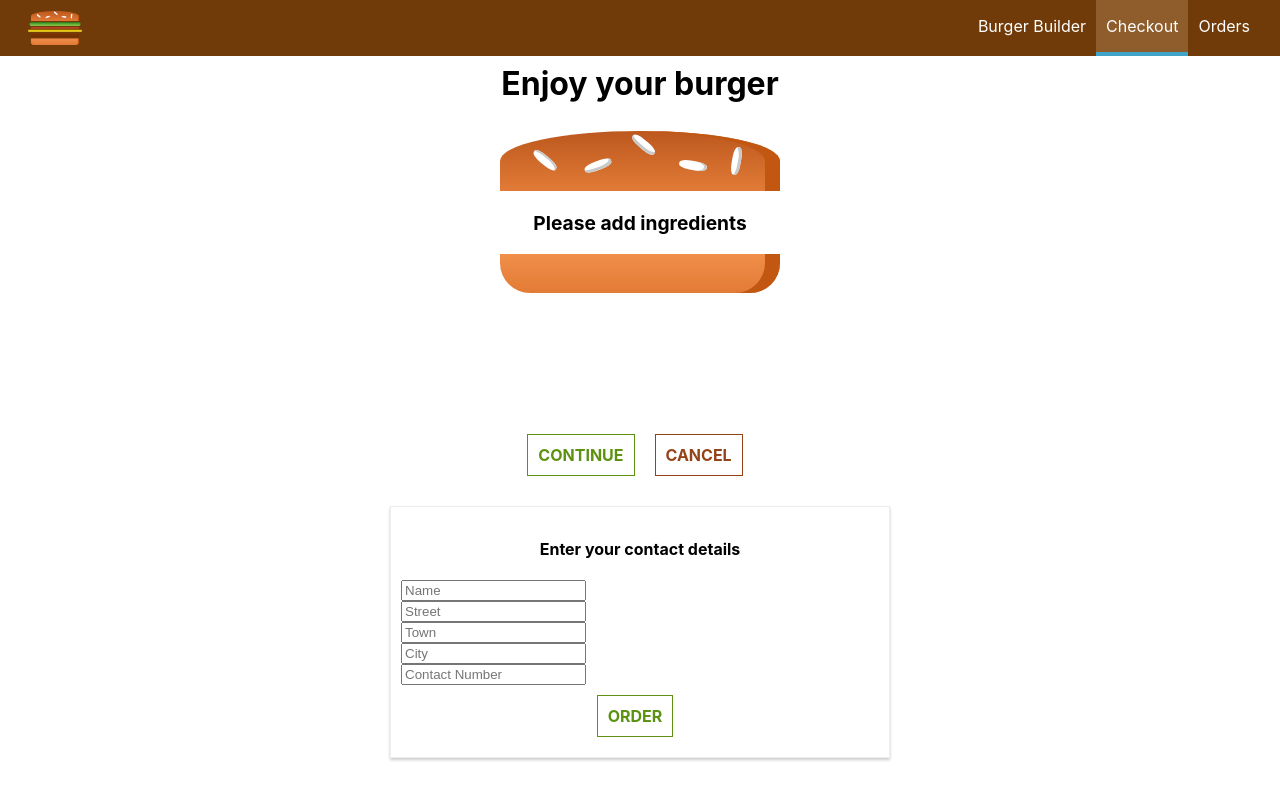
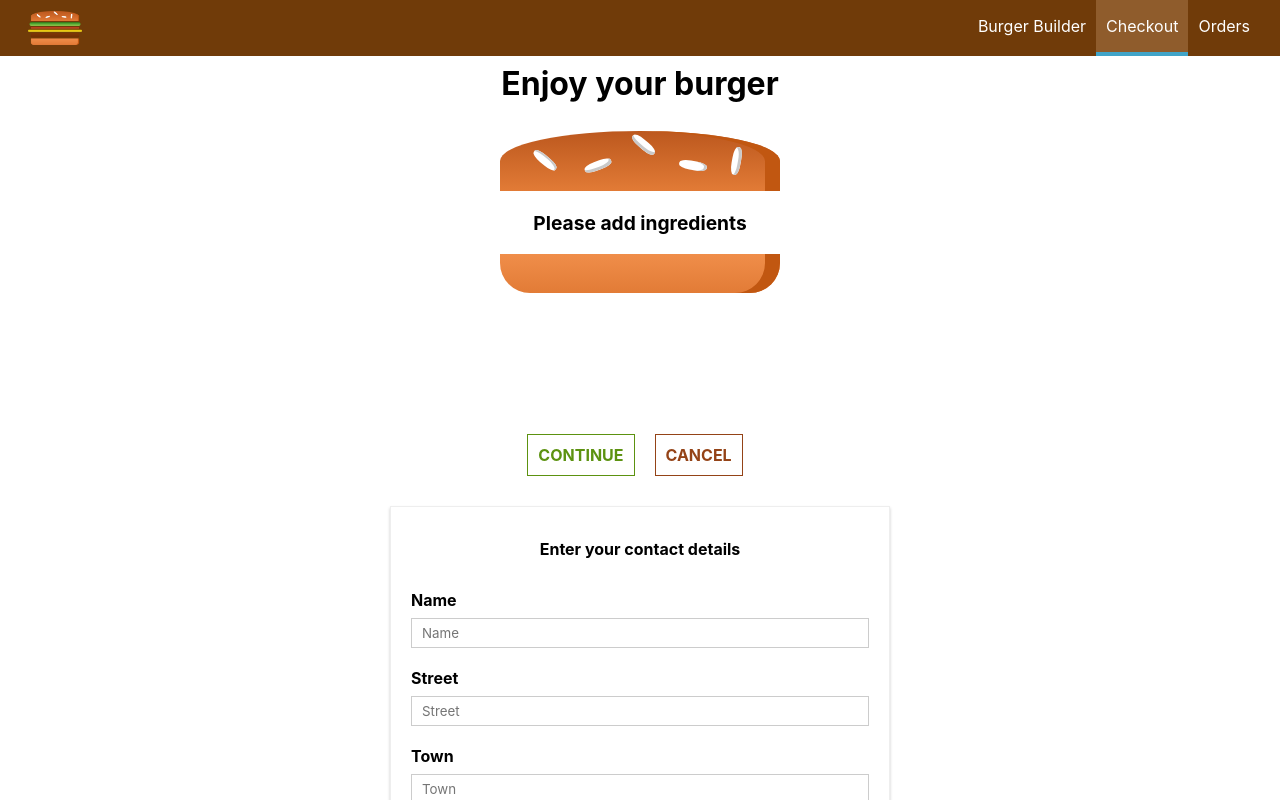
Before and after one commit to patrickDuque/BurgerBuilder, a React (Create React App) app: page /checkout in a window 1280 px wide. Both pictures are taken after a click on the button "CONTINUE". Shown: the top 800 px of the page. Built offline with nearby package versions, Linux system fonts and the light colour scheme.

Commit message:
added styles in orderform

```diff
--- a/src/components/Order/Order.jsx
+++ b/src/components/Order/Order.jsx
@@ -5,7 +5,6 @@ export default props => {
     ing,
     props.order.ingredients[ing]
   ]);
-  console.log(ingredients);
 
   return (
     <div id='Order'>
--- /dev/null
+++ b/src/components/UI/CustomInput.jsx
@@ -0,0 +1,16 @@
+import React from 'react';
+
+export default props => {
+  let inputElement = <input {...props} />;
+
+  if (props.inputType === 'textarea') {
+    inputElement = <textarea {...props} />;
+  }
+
+  return (
+    <div id='CustomInput'>
+      <label htmlFor={props.id}>{props.label}</label>
+      {inputElement}
+    </div>
+  );
+};
--- a/src/scss/App.scss
+++ b/src/scss/App.scss
@@ -16,3 +16,4 @@
 @import './CheckoutSummary.scss';
 @import './ContactData.scss';
 @import './Order.scss';
+@import './CustomInput.scss';
--- a/src/scss/ContactData.scss
+++ b/src/scss/ContactData.scss
@@ -6,10 +6,6 @@
   border: 1px solid #eee;
   padding: 10px;
   box-sizing: border-box;
-
-  input {
-    display: block;
-  }
 }
 
 @media (min-width: 600px) {
--- /dev/null
+++ b/src/scss/CustomInput.scss
@@ -0,0 +1,29 @@
+#CustomInput {
+  padding: 10px;
+  width: 100%;
+  box-sizing: border-box;
+
+  label {
+    font-weight: bold;
+    display: block;
+    margin-bottom: 8px;
+    text-align: left;
+  }
+
+  input,
+  textarea {
+    outline: none;
+    border: 1px solid #ccc;
+    background-color: white;
+    font-family: inherit;
+    padding: 6px 10px;
+    width: 100%;
+    box-sizing: border-box;
+  }
+
+  input:focus,
+  textarea:focus {
+    outline: none;
+    background-color: #ccc;
+  }
+}
--- a/src/views/ContactData.jsx
+++ b/src/views/ContactData.jsx
@@ -1,20 +1,21 @@
 import React, { Component } from 'react';
 import CustomButton from '../components/UI/CustomButton';
 import Spinner from '../components/UI/Spinner';
+import CustomInput from '../components/UI/CustomInput';
 import axios from '../axios';
 import { withRouter } from 'react-router-dom';
 
 export default withRouter(
   class extends Component {
     state = {
-      name        : '',
-      address     : {
-        street : '',
-        town   : '',
-        city   : ''
+      orderForm : {
+        name        : '',
+        street      : '',
+        town        : '',
+        city        : '',
+        phoneNumber : ''
       },
-      phoneNumber : '',
-      loading     : false
+      loading   : false
     };
 
     orderHandler = () => {
@@ -24,13 +25,13 @@ export default withRouter(
         ingredients : this.props.ingredients,
         price       : this.props.price,
         customer    : {
-          name        : 'Patrick',
+          name        : this.state.orderForm.name,
           address     : {
-            street : 'Ruby',
-            town   : 'Pandayan',
-            city   : 'Meycauayan'
+            street : this.state.orderForm.street,
+            town   : this.state.orderForm.town,
+            city   : this.state.orderForm.city
           },
-          phoneNumber : '09176365214'
+          phoneNumber : this.state.orderForm.phoneNumber
         },
         timeOrdered : `${time.getHours()}:${time.getMinutes()}`
       };
@@ -38,15 +39,17 @@ export default withRouter(
         .post('/orders.json', data)
         .then(res => {
           console.log(res);
-          this.setState({
-            loading : false
-          });
         })
         .catch(err => {
           console.log(err);
-          this.setState({ loading: false });
         });
       this.props.history.push('/');
+    };
+
+    onChangeOrderHandler = e => {
+      this.setState({ orderForm: { ...this.state.orderForm, [e.target.id]: e.target.value } }, () =>
+        console.log(this.state.orderForm)
+      );
     };
 
     render() {
@@ -54,11 +57,51 @@ export default withRouter(
       if (!this.state.loading) {
         data = (
           <form>
-            <input type='text' name='name' placeholder='Name' />
-            <input type='text' name='street' placeholder='Street' />
-            <input type='text' name='town' placeholder='Town' />
-            <input type='text' name='city' placeholder='City' />
-            <input type='number' name='phoneNumber' placeholder='Contact Number' />
+            <CustomInput
+              onChange={this.onChangeOrderHandler}
+              value={this.state.orderForm.name}
+              type='text'
+              name='name'
+              placeholder='Name'
+              label='Name'
+              id='name'
+            />
+            <CustomInput
+              onChange={this.onChangeOrderHandler}
+              value={this.state.orderForm.street}
+              type='text'
+              name='street'
+              placeholder='Street'
+              label='Street'
+              id='street'
+            />
+            <CustomInput
+              onChange={this.onChangeOrderHandler}
+              value={this.state.orderForm.town}
+              type='text'
+              name='town'
+              placeholder='Town'
+              label='Town'
+              id='town'
+            />
+            <CustomInput
+              onChange={this.onChangeOrderHandler}
+              value={this.state.orderForm.city}
+              type='text'
+              name='city'
+              placeholder='City'
+              label='City'
+              id='city'
+            />
+            <CustomInput
+              onChange={this.onChangeOrderHandler}
+              value={this.state.orderForm.phoneNumber}
+              type='number'
+              name='phoneNumber'
+              placeholder='Contact Number'
+              label='Contact Number'
+              id='phoneNumber'
+            />
             <CustomButton type='Success' click={this.orderHandler}>
               ORDER
             </CustomButton>
```
